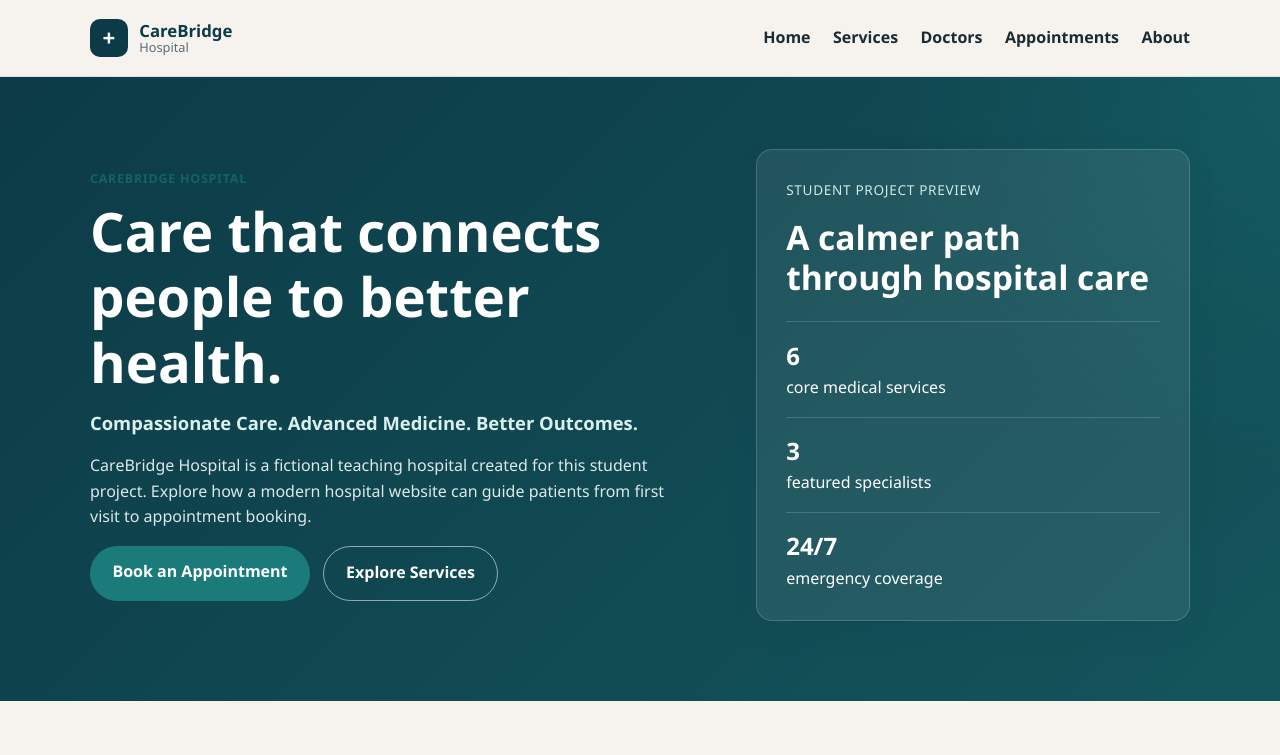
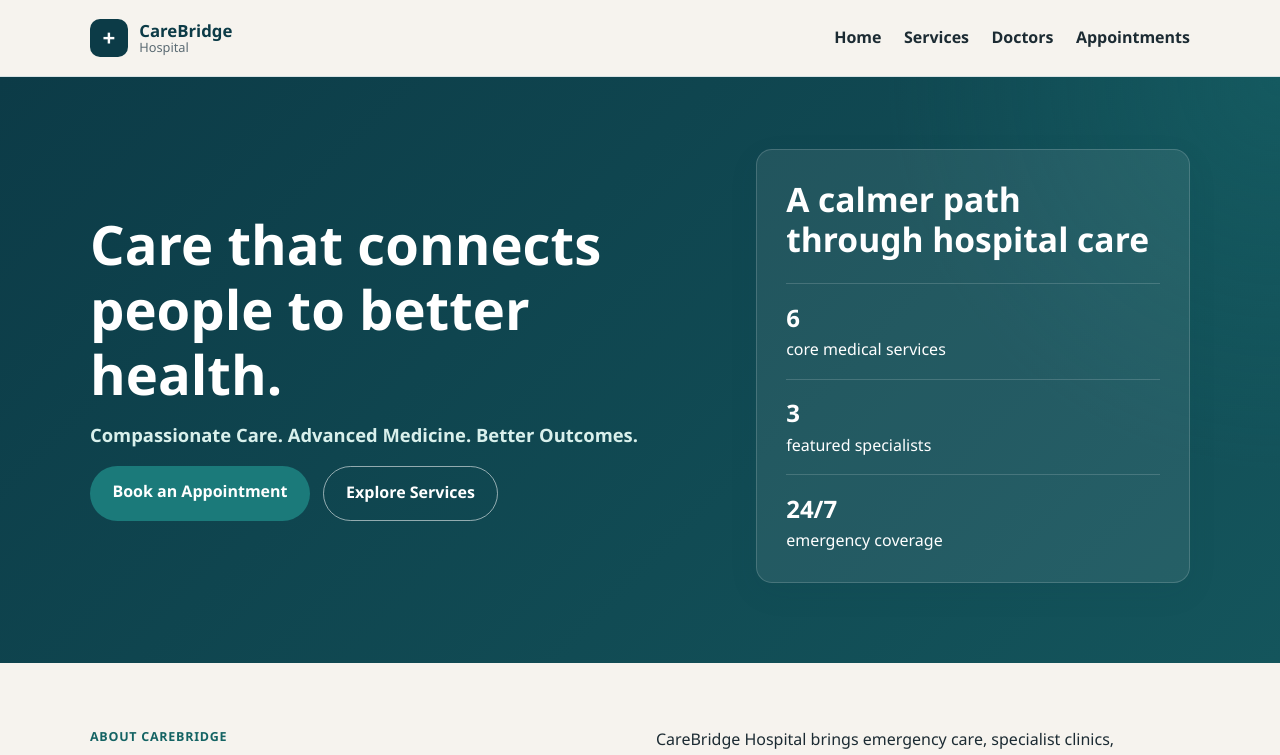
Before and after one commit to jiye130309-arch/CareBridge-Hospital, a Flask app: page / in a window 1280 px wide. Shown: the top 755 px of the page. Run offline with Flask 3, Linux system fonts and the light colour scheme.

Commit message:
Update CareBridge website

```diff
--- a/requirements.txt
+++ b/requirements.txt
@@ -1 +1,5 @@
 Flask==3.1.3
+
+# SQLite is included with Python as the sqlite3 module.
+# Do not install it with pip. CareBridge uses sqlite3 in app.py
+# to save appointments in carebridge.db.
--- a/templates/appointment_confirmation.html
+++ b/templates/appointment_confirmation.html
@@ -5,9 +5,8 @@
 {% block content %}
 <section class="page-hero">
     <div class="container">
-        <p class="eyebrow light">Booking received</p>
         <h1>Appointment confirmed</h1>
-        <p class="tagline">Your demo booking has been saved for the CareBridge student project.</p>
+        <p class="tagline">Your booking has been saved.</p>
     </div>
 </section>
 
--- a/templates/appointments.html
+++ b/templates/appointments.html
@@ -5,13 +5,8 @@
 {% block content %}
 <section class="page-hero">
     <div class="container">
-        <p class="eyebrow light">CareBridge Hospital</p>
         <h1>Book an Appointment</h1>
         <p class="tagline">Schedule a consultation with one of our healthcare specialists.</p>
-        <p class="hero-intro">
-            Submit this form to save a demo booking for the CareBridge student project.
-            This is not a real hospital appointment.
-        </p>
     </div>
 </section>
 
--- a/templates/base.html
+++ b/templates/base.html
@@ -35,7 +35,6 @@
                     <li><a href="{{ url_for('services') }}">Services</a></li>
                     <li><a href="{{ url_for('doctors') }}">Doctors</a></li>
                     <li><a href="{{ url_for('appointments') }}">Appointments</a></li>
-                    <li><a href="{{ url_for('home') }}#about">About</a></li>
                 </ul>
             </nav>
         </div>
@@ -65,7 +64,6 @@
                     <li><a href="{{ url_for('services') }}">Services</a></li>
                     <li><a href="{{ url_for('doctors') }}">Doctors</a></li>
                     <li><a href="{{ url_for('appointments') }}">Appointments</a></li>
-                    <li><a href="{{ url_for('home') }}#about">About</a></li>
                 </ul>
             </div>
         </div>
--- a/templates/doctors.html
+++ b/templates/doctors.html
@@ -5,13 +5,8 @@
 {% block content %}
 <section class="page-hero">
     <div class="container">
-        <p class="eyebrow light">CareBridge Hospital</p>
         <h1>Our Medical Specialists</h1>
         <p class="tagline">Meet our experienced healthcare professionals dedicated to providing compassionate, patient-centred care.</p>
-        <p class="hero-intro">
-            The doctors on this page are fictional profiles created for a student project.
-            They are not real people and this is not a real hospital.
-        </p>
     </div>
 </section>
 
--- a/templates/index.html
+++ b/templates/index.html
@@ -6,14 +6,8 @@
 <section class="hero">
     <div class="container hero-grid">
         <div class="hero-copy">
-            <p class="eyebrow">CareBridge Hospital</p>
             <h1>Care that connects people to better health.</h1>
             <p class="tagline">Compassionate Care. Advanced Medicine. Better Outcomes.</p>
-            <p class="hero-intro">
-                CareBridge Hospital is a fictional teaching hospital created for this
-                student project. Explore how a modern hospital website can guide
-                patients from first visit to appointment booking.
-            </p>
             <div class="hero-actions">
                 <a class="btn btn-primary" href="{{ url_for('appointments') }}">Book an Appointment</a>
                 <a class="btn btn-secondary" href="{{ url_for('services') }}">Explore Services</a>
@@ -21,7 +15,6 @@
         </div>
 
         <aside class="hero-panel" aria-label="Hospital highlights">
-            <p class="hero-panel-label">Student project preview</p>
             <h2>A calmer path through hospital care</h2>
             <ul class="hero-stats">
                 <li>
--- a/templates/services.html
+++ b/templates/services.html
@@ -5,13 +5,8 @@
 {% block content %}
 <section class="page-hero">
     <div class="container">
-        <p class="eyebrow light">CareBridge Hospital</p>
         <h1>Medical Services</h1>
         <p class="tagline">Comprehensive care designed around your health and wellbeing.</p>
-        <p class="hero-intro">
-            Explore the core services offered at this fictional hospital.
-            Each department below is a sample used for the student project.
-        </p>
     </div>
 </section>
 
--- a/templates/staff.html
+++ b/templates/staff.html
@@ -5,13 +5,8 @@
 {% block content %}
 <section class="page-hero">
     <div class="container">
-        <p class="eyebrow light">Staff access</p>
         <h1>Staff Appointment Dashboard</h1>
         <p class="tagline">Manage and review patient appointments.</p>
-        <p class="hero-intro">
-            This dashboard shows bookings submitted through the appointment form.
-            It is a student-project demonstration and does not use staff login yet.
-        </p>
     </div>
 </section>
 
```
